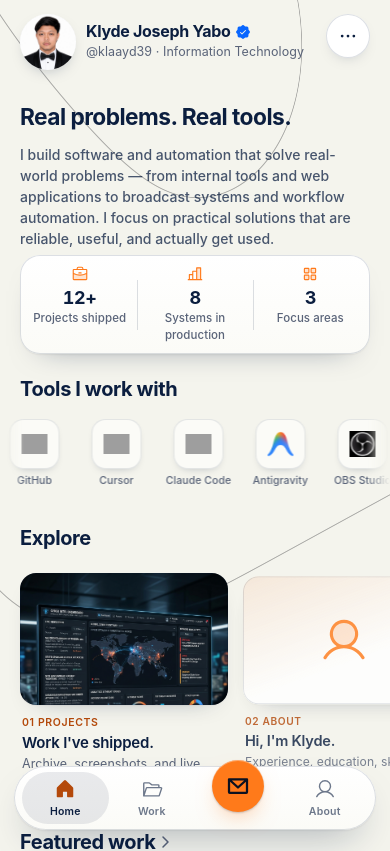
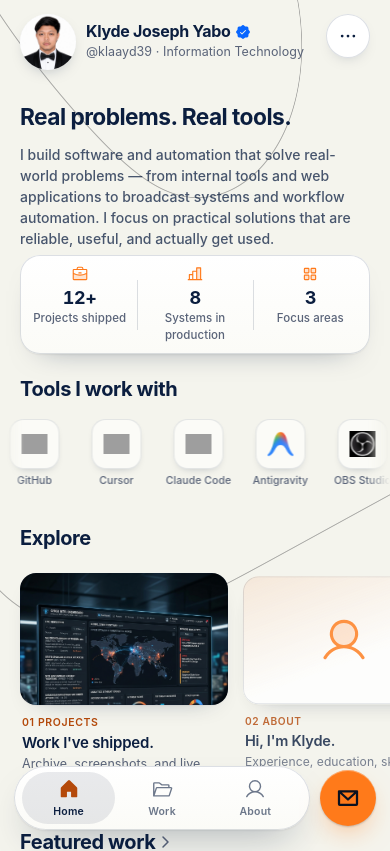
Before and after one commit to klaayd39/new-portfolio, a React (Vite) app: page / in a window 390 px wide. Shown: the top 851 px of the page. Built offline with nearby package versions, Linux system fonts and the light colour scheme; grey boxes are pictures that could not be loaded.

Commit message:
Move mobile Contact out of the tab bar into a floating FAB.
Three-tab navigation with a lower-right envelope button beside the pill bar.

Co-authored-by: Cursor <cursoragent@cursor.com>

```diff
--- a/src/App.tsx
+++ b/src/App.tsx
@@ -1,6 +1,7 @@
 import { lazy, Suspense, useState, useEffect, useLayoutEffect, useRef } from 'react'
 import { Outlet, useLocation } from 'react-router-dom'
 import TabBar from '@/components/TabBar'
+import ContactFab from '@/components/ContactFab'
 import QuickMenu from '@/components/QuickMenu'
 import Rail from '@/components/Rail'
 import IntroOverlay from '@/components/IntroOverlay'
@@ -115,7 +116,12 @@ export default function App() {
           </Suspense>
         </main>
       </div>
-      {phone && <TabBar />}
+      {phone && (
+        <>
+          <TabBar />
+          <ContactFab />
+        </>
+      )}
       <AccessMenu />
     </>
   )
--- /dev/null
+++ b/src/components/ContactFab.tsx
@@ -0,0 +1,15 @@
+import { NavLink } from 'react-router-dom'
+import { EnvelopeSimple } from '@/components/slab'
+
+/** Mobile-only floating action — Contact, lower-right above the tab bar inset. */
+export default function ContactFab() {
+  return (
+    <NavLink
+      to="/contact"
+      className={({ isActive }) => `contact-fab${isActive ? ' contact-fab--active' : ''}`}
+      aria-label="Contact"
+    >
+      <EnvelopeSimple size={24} weight="bold" aria-hidden="true" />
+    </NavLink>
+  )
+}
--- a/src/components/TabBar.tsx
+++ b/src/components/TabBar.tsx
@@ -1,17 +1,13 @@
 import { useCallback, useEffect, useLayoutEffect, useRef } from 'react'
 import { NavLink, useLocation } from 'react-router-dom'
-import { House, FolderOpen, EnvelopeSimple, User } from '@/components/slab'
+import { House, FolderOpen, User } from '@/components/slab'
 import { motionReduced } from '@/lib/a11y'
 
 /**
- * The phone navigation: a bottom tab bar with Contact as the raised action
- * in the middle. Home, Projects, About, and Contact.
- *
- * One pill marks the current tab and travels to the next one, stretching
- * toward it and settling (Liquid Glass). It skips Contact - the raised button
- * is its own mark - and hides on the two routes that have no tab. The bar
- * slides away while the visitor reads down a page and returns the moment
- * they scroll back up.
+ * The phone navigation: Home, Work, and About in a bottom tab bar. Contact
+ * lives in ContactFab (lower-right). One pill marks the active tab and
+ * travels between them. The bar slides away while the visitor reads down a
+ * page and returns when they scroll back up.
  *
  * Only rendered below the shell breakpoint (App decides); from 1100px the
  * profile rail is the navigation.
@@ -19,7 +15,6 @@ import { motionReduced } from '@/lib/a11y'
 const TABS = [
   { label: 'Home', to: '/', Icon: House },
   { label: 'Work', to: '/projects', Icon: FolderOpen },
-  { label: 'Contact', to: '/contact', Icon: EnvelopeSimple, primary: true },
   { label: 'About', to: '/about', Icon: User },
 ] as const
 
@@ -46,25 +41,18 @@ export default function TabBar() {
     [],
   )
 
-  // Put the pill on the active tab; travel there when it was already showing.
-  // Reads the DOM (aria-current), so it needs no props and never goes stale.
   const place = useCallback(
     (animate: boolean) => {
       const nav = navRef.current
       const pill = pillRef.current
       if (!nav || !pill) return
-      const tab = nav.querySelector<HTMLElement>(
-        '.tabbar__tab[aria-current="page"]:not(.tabbar__tab--primary)',
-      )
+      const tab = nav.querySelector<HTMLElement>('.tabbar__tab[aria-current="page"]')
       if (!tab) {
         pill.dataset.off = ''
         last.current = null
         return
       }
       const to: Box = { x: tab.offsetLeft, w: tab.offsetWidth }
-      // Interrupted mid-flight: start from where the pill is on screen, not
-      // where it was headed. Only the WAAPI travel is cancelled - the CSS
-      // opacity transition keeps running.
       let from = last.current
       const travel = pill.getAnimations().filter((a) => !(a instanceof CSSTransition))
       if (travel.length && from) {
@@ -91,13 +79,11 @@ export default function TabBar() {
     [reduced],
   )
 
-  // Route change: travel, and a new page always arrives with the bar showing.
   useLayoutEffect(() => {
     place(true)
     delete navRef.current?.dataset.hidden
   }, [pathname, place])
 
-  // The bar's own size changes (rotation, text size) re-place without travel.
   useEffect(() => {
     const nav = navRef.current
     if (!nav) return
@@ -106,9 +92,6 @@ export default function TabBar() {
     return () => ro.disconnect()
   }, [place])
 
-  // Hide while reading down, show on the way back up. The document is the
-  // scroller below 1100px (the shell dissolves there). State lives in data
-  // attributes, not React state: nothing here needs a re-render per frame.
   useEffect(() => {
     reducedMotion.current = window.matchMedia('(prefers-reduced-motion: reduce)')
     let lastY = window.scrollY
@@ -136,32 +119,21 @@ export default function TabBar() {
   return (
     <nav className="tabbar" aria-label="Primary navigation" ref={navRef}>
       <span className="tabbar__pill" ref={pillRef} aria-hidden="true" data-off="" />
-      {TABS.map(({ label, to, Icon, ...rest }) => {
-        const primary = 'primary' in rest && rest.primary
-        return (
+      {TABS.map(({ label, to, Icon }) => (
         <NavLink
           key={to}
           to={to}
           end={to === '/'}
-            className={`tabbar__tab${primary ? ' tabbar__tab--primary' : ''}`}
-            aria-label={primary ? label : undefined}
+          className="tabbar__tab"
         >
-            {/* Outline at rest, filled when selected - the iOS tab convention. */}
-            {({ isActive }) =>
-              primary ? (
-                <span className="tabbar__fab">
-                  <Icon size={24} weight="bold" aria-hidden="true" />
-                </span>
-              ) : (
+          {({ isActive }) => (
             <>
               <Icon size={22} weight={isActive ? 'fill' : 'regular'} aria-hidden="true" />
               <span className="tabbar__label">{label}</span>
             </>
-              )
-            }
+          )}
         </NavLink>
-        )
-      })}
+      ))}
     </nav>
   )
 }
--- a/src/styles/mobile-app.css
+++ b/src/styles/mobile-app.css
@@ -2,8 +2,8 @@
    PHONE APP CHROME (below the shell breakpoint)
    The rail is gone under 1100px. What replaces it is app furniture, and this
    sheet is the one owner of each piece:
-     .tabbar      bottom tab bar: a light material, a pill that travels between
-                  tabs, Contact raised in the middle, hides on scroll down
+     .tabbar      bottom tab bar: Home, Work, About; hides on scroll down
+     .contact-fab floating Contact action, lower-right beside the bar
      .qmenu       the "more" button (theme + accessibility), in Home's header
                   or floating top-right on every other page
      .hprofile    Home's identity header (the rail, laid flat)
@@ -24,14 +24,13 @@
        below it (mobile-pass.css). */
     --qmenu-size: 44px;
     --qmenu-top: calc(14px + env(safe-area-inset-top, 0px));
-    /* Fixed tab bar footprint: offset + bar + raised Contact + scroll gap. */
+    /* Tab bar footprint + floating Contact (separate control). */
     --tabbar-inset: 14px;
     --tabbar-height: 64px;
-    --tabbar-fab-overhang: 28px;
     --tabbar-scroll-gap: 18px;
-    --tabbar-stack: calc(
-      var(--tabbar-inset) + var(--tabbar-height) + var(--tabbar-fab-overhang) + var(--tabbar-scroll-gap)
-    );
+    --contact-fab-size: 56px;
+    --contact-fab-gap: 10px;
+    --tabbar-stack: calc(var(--tabbar-inset) + var(--tabbar-height) + var(--tabbar-scroll-gap));
   }
 
   /* ---------- Bottom tab bar ----------
@@ -41,11 +40,11 @@
   .tabbar {
     position: fixed;
     left: 14px;
-    right: 14px;
+    right: calc(14px + var(--contact-fab-size) + var(--contact-fab-gap));
     bottom: calc(var(--tabbar-inset) + env(safe-area-inset-bottom, 0px));
     z-index: 60;
     display: grid;
-    grid-template-columns: repeat(4, minmax(0, 1fr));
+    grid-template-columns: repeat(3, minmax(0, 1fr));
     align-items: end;
     height: var(--tabbar-height);
     padding: 6px 8px 8px;
@@ -83,13 +82,10 @@
   }
   .tabbar__tab:active { transform: scale(0.94); }
   .tabbar__tab[aria-current='page'] { color: var(--navy); }
-  /* Not the raised button: its envelope keeps its own ink on the orange. */
-  .tabbar__tab[aria-current='page']:not(.tabbar__tab--primary) svg { color: var(--orange-ink); }
+  .tabbar__tab[aria-current='page'] svg { color: var(--orange-ink); }
   .tabbar__tab:focus-visible { outline: 2px solid var(--orange); outline-offset: -6px; }
 
-  /* The pill: one mark that travels between tabs (TabBar.tsx places and
-     animates it). The raised Contact button is its own mark, so the pill
-     skips it. */
+  /* The pill: one mark that travels between tabs (TabBar.tsx places and animates it). */
   .tabbar__pill {
     position: absolute;
     top: 6px;
@@ -103,34 +99,38 @@
   }
   .tabbar__pill[data-off] { opacity: 0; }
 
-  .tabbar__tab--primary {
-    justify-content: center;
-    align-self: center;
-    padding-bottom: 0;
-  }
   .tabbar__label {
     max-width: 100%;
     overflow: hidden;
     text-overflow: ellipsis;
     white-space: nowrap;
   }
-  .tabbar__fab {
+
+  /* ---------- Floating Contact (lower right) ---------- */
+  .contact-fab {
+    position: fixed;
+    z-index: 62;
+    right: calc(14px + env(safe-area-inset-right, 0px));
+    bottom: calc(
+      var(--tabbar-inset) + (var(--tabbar-height) - var(--contact-fab-size)) / 2 + env(safe-area-inset-bottom, 0px)
+    );
     display: grid;
     place-items: center;
-    width: 52px;
-    height: 52px;
-    margin-top: -22px;
+    width: var(--contact-fab-size);
+    height: var(--contact-fab-size);
     border-radius: 50%;
+    color: #0B1120;
     background: var(--orange);
-    color: #0B1120;
     box-shadow:
       inset 0 1px 0 rgba(255, 255, 255, 0.35),
       0 1px 2px rgba(6, 12, 26, 0.2),
-      0 10px 24px -10px rgba(255, 122, 26, 0.55);
+      0 12px 28px -10px rgba(255, 122, 26, 0.55);
     transition: transform var(--dur-med) var(--ease-out), background var(--dur-fast) var(--ease-out);
   }
-  .tabbar__tab--primary[aria-current='page'] .tabbar__fab { background: var(--orange-hover); }
-  .tabbar__tab--primary:active .tabbar__fab { transform: scale(0.92); transition-duration: 100ms; }
+  .contact-fab:active { transform: scale(0.92); transition-duration: 100ms; }
+  .contact-fab--active,
+  .contact-fab[aria-current='page'] { background: var(--orange-hover); }
+  .contact-fab:focus-visible { outline: 2px solid var(--orange); outline-offset: 3px; }
 
   /* Reading down a page the bar slides away; scrolling up brings it back
      (TabBar.tsx sets the data attributes). The spring takes over only once the
@@ -555,7 +555,7 @@
   /* ---------- Preferences ---------- */
   @media (prefers-reduced-motion: reduce) {
     .tabbar__tab:active,
-    .tabbar__tab--primary:active .tabbar__fab,
+    .contact-fab:active,
     .qmenu__button:active,
     .htile:active,
     .hproof:active { transform: none; }
@@ -567,6 +567,7 @@
   }
   @media (prefers-contrast: more) {
     .tabbar,
+    .contact-fab,
     .hstats,
     .qmenu__button,
     .qmenu__panel { box-shadow: inset 0 0 0 1px var(--line-strong); }
@@ -589,6 +590,12 @@
 
 /* Small phones: keep the bar's labels legible. */
 @media (max-width: 380px) {
-  .tabbar { left: 10px; right: 10px; height: 62px; }
+  :root { --contact-fab-size: 52px; }
+  .tabbar {
+    left: 10px;
+    right: calc(10px + var(--contact-fab-size) + var(--contact-fab-gap));
+    height: 62px;
+  }
+  .contact-fab { right: calc(10px + env(safe-area-inset-right, 0px)); }
   .tabbar__tab { font-size: 10px; }
 }
```
Lines whose indentation alone changed are shown as unchanged.
